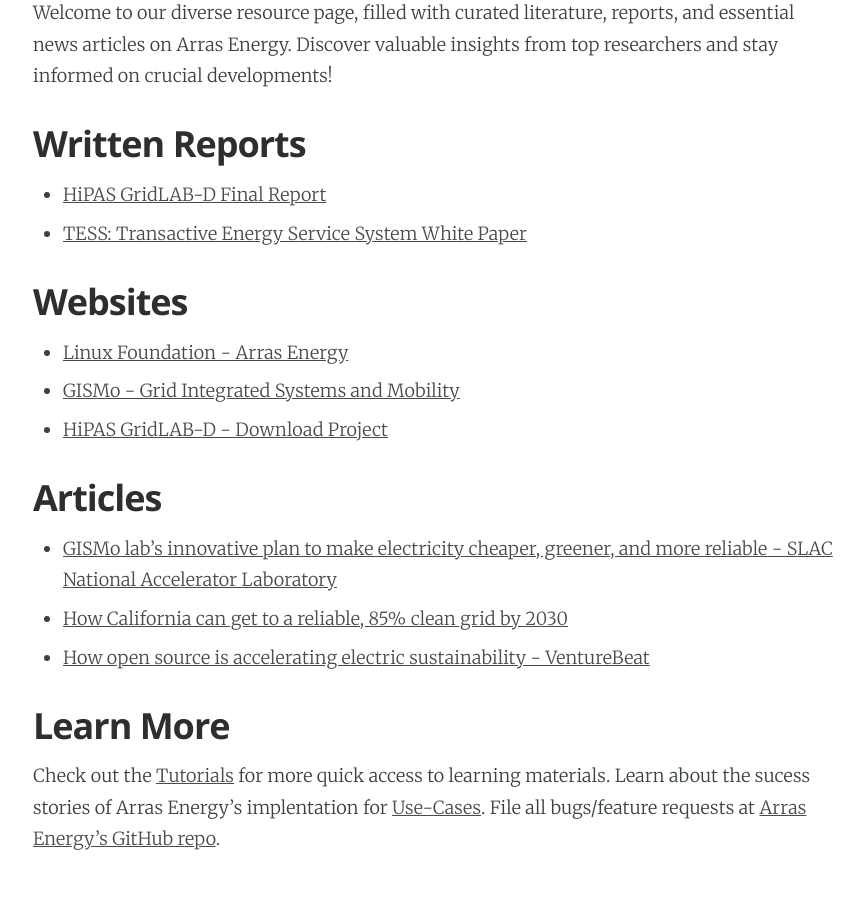
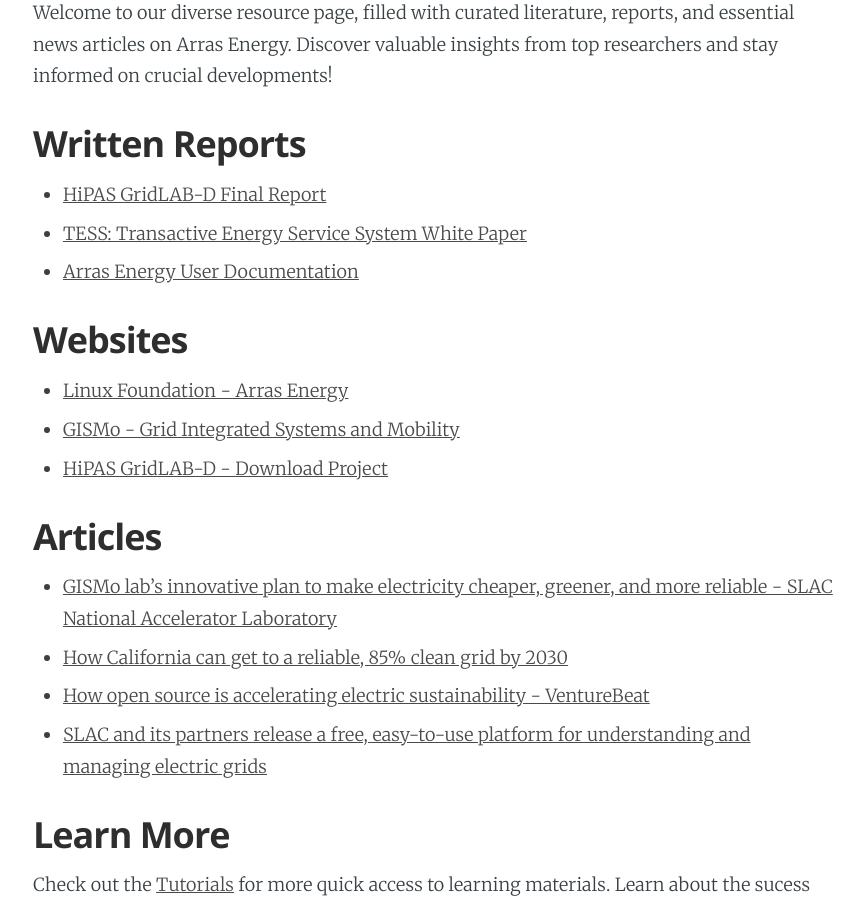
Before and after one commit to arras-energy/static-website, a Jekyll site: the page built from literature/index.md, in a window 1280 px wide and 900 px high, scrolled down 761 px. Shown: the whole window, without its empty margins (207-1071 px from the left). Built offline with Jekyll 4.4.1, drawn with Linux system fonts in a browser that asks for light colours; nearby versions of some CDN libraries.

Commit message:
Literature page, new article & doc
Signed-off-by: Melody Nguyen <128001866+melodyxnguyen@users.noreply.github.com>

```diff
--- a/literature/index.md
+++ b/literature/index.md
@@ -16,6 +16,7 @@
 
 - [HiPAS GridLAB-D Final Report](https://github.com/slacgismo/hipas-gridlabd/blob/main/Task%201.1%20-%20Final%20Report.pdf){:target="_blank"}
 - [TESS: Transactive Energy Service System White Paper](https://s3.us-east-2.amazonaws.com/tess.slacgismo.org/Chassin+et+al%2C+TESS+White+Paper+(2019).pdf){:target="_blank"}
+- [Arras Energy User Documentation](https://docs.gridlabd.us/){:target="_blank"}
 
 
 ## Websites
@@ -28,6 +29,7 @@
 - [GISMo lab's innovative plan to make electricity cheaper, greener, and more reliable - SLAC National Accelerator Laboratory](https://www6.slac.stanford.edu/news/2022-02-28-gismo-labs-innovative-plan-make-electricity-cheaper-greener-and-more-reliable){:target="_blank"}
 - [How California can get to a reliable, 85% clean grid by 2030](https://www.canarymedia.com/articles/clean-energy/how-california-can-get-to-a-reliable-85-clean-grid-by-2030){:target="_blank"}
 - [How open source is accelerating electric sustainability - VentureBeat](https://venturebeat.com/programming-development/how-open-source-is-accelerating-electric-sustainability/){:target="_blank"}
+- [SLAC and its partners release a free, easy-to-use platform for understanding and managing electric grids](https://www6.slac.stanford.edu/news/2023-12-18-slac-and-its-partners-release-free-easy-use-platform-understanding-and-managing){:target="_blank"}
 
 ## Learn More
 Check out the [Tutorials](https://arras-energy.github.io/static-website/tutorials/) for more quick access to learning materials. Learn about the sucess stories of Arras Energy's implentation for [Use-Cases](https://arras-energy.github.io/static-website/use-cases/). File all bugs/feature requests at [Arras Energy's GitHub repo](https://github.com/arras-energy).
```
